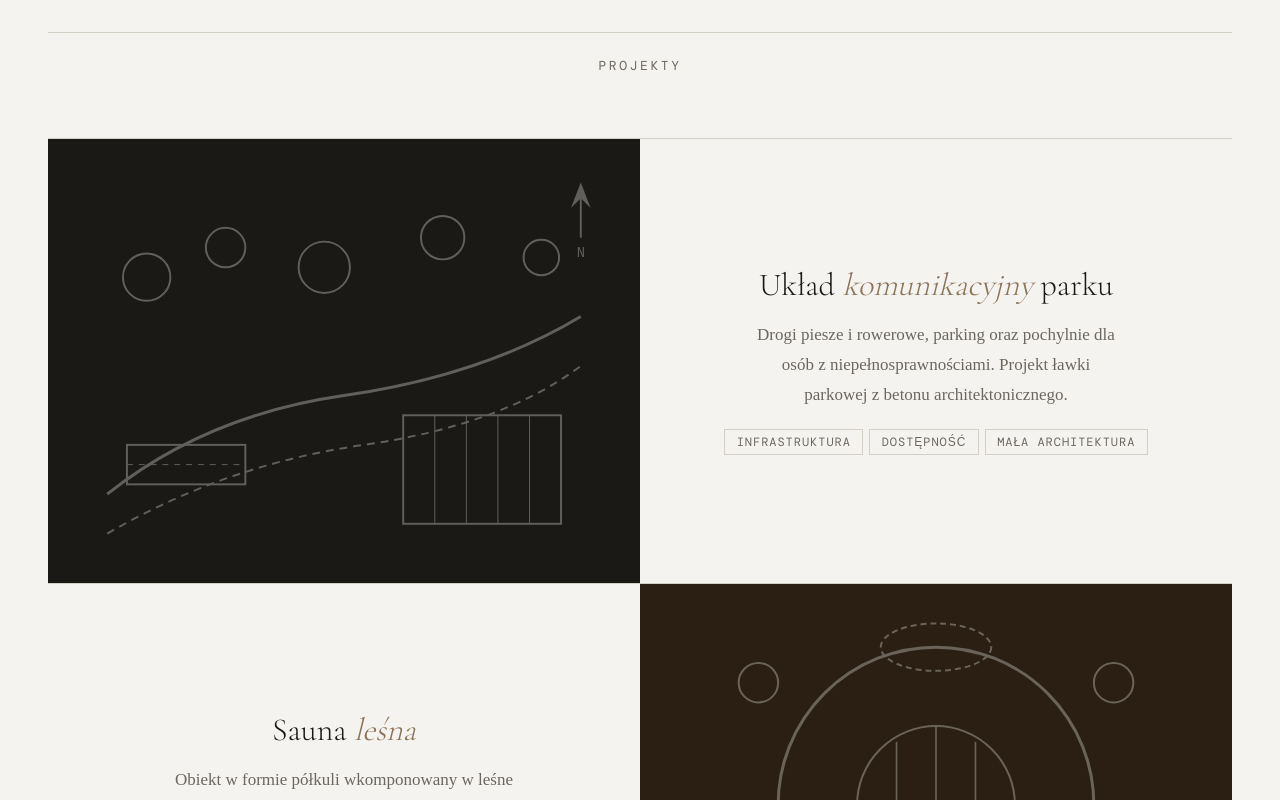
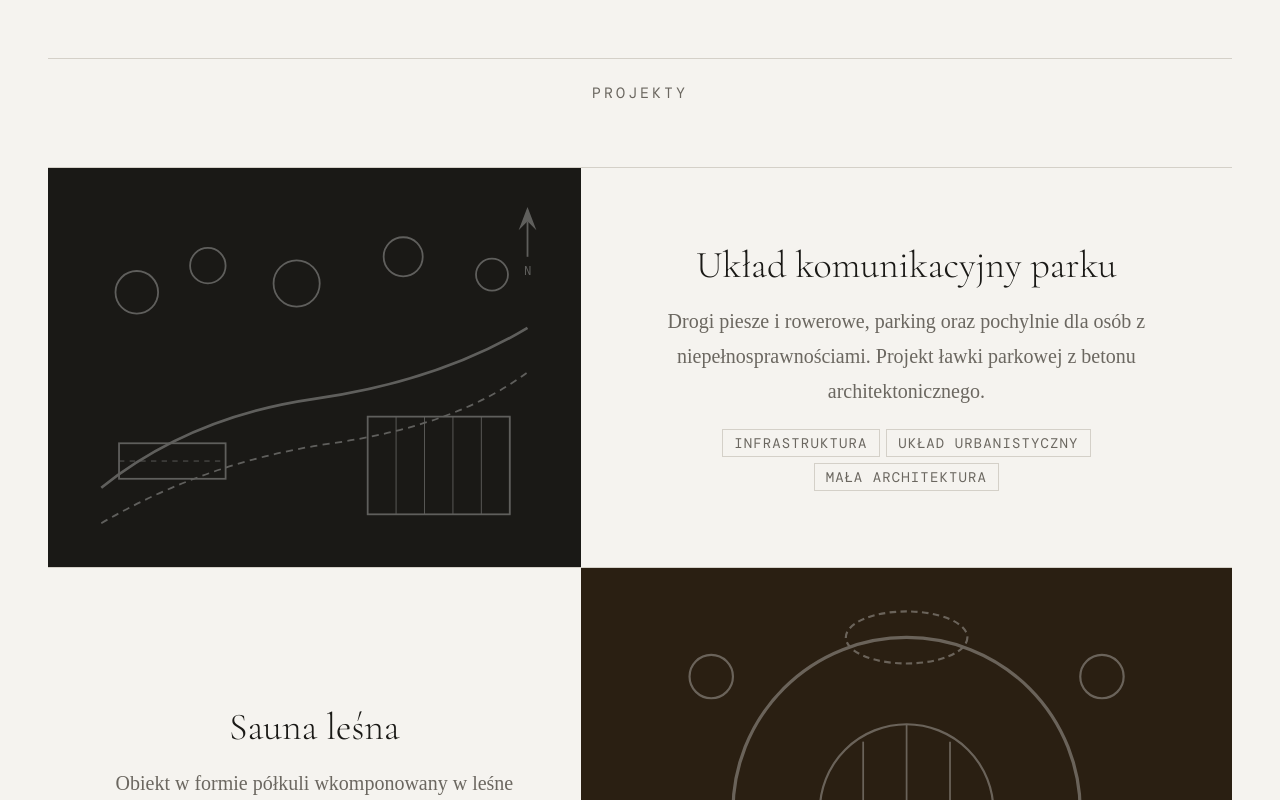
Before and after one commit to wnukiewiczofficial/julia-architecture-portfolio, a Next.js app: page / in a window 1280 px wide. Shown: the part 640-1440 px from the top of the page. Built offline with nearby package versions, Linux system fonts and the light colour scheme; a web font is replaced by a local one.

Commit message:
Better visual for projects

```diff
--- a/src/app/globals.css
+++ b/src/app/globals.css
@@ -14,6 +14,19 @@
 	--text-eyebrow: 1.125rem;
 	--text-logo: 1.875rem;
 	--text-display: clamp(2.75rem, 5.5vw, 5.5rem);
+}
+
+@media (min-width: 769px) {
+	:root {
+		--text-label-sm: 0.875rem;
+		--text-label: 0.9375rem;
+		--text-body-sm: 1.25rem;
+		--text-body: 1.375rem;
+		--text-subtitle: 1.625rem;
+		--text-eyebrow: 1.3125rem;
+		--text-logo: 2.125rem;
+		--text-display: clamp(3.25rem, 6vw, 6.25rem);
+	}
 }
 
 *,
--- a/src/components/ProjectCard.module.css
+++ b/src/components/ProjectCard.module.css
@@ -96,7 +96,7 @@
 	line-height: 1.75;
 	color: var(--ink-light);
 	font-weight: 300;
-	max-width: 360px;
+	max-width: 500px;
 	margin-inline: auto;
 	font-family: inherit;
 }
@@ -117,6 +117,20 @@
 	padding: 0.25rem 0.7rem;
 	border: 1px solid var(--line);
 	color: var(--ink-light);
+}
+
+@media (min-width: 769px) {
+	.card {
+		grid-template-columns: 0.9fr 1.1fr;
+	}
+
+	.visual {
+		padding: 2.5rem 3rem;
+	}
+
+	.title {
+		font-size: 2.375rem;
+	}
 }
 
 @media (max-width: 768px) {
--- a/src/components/ProjectCard.tsx
+++ b/src/components/ProjectCard.tsx
@@ -41,7 +41,9 @@ function ParkSvg() {
 			{/* north arrow */}
 			<line x1="270" y1="30" x2="270" y2="50" stroke="white" strokeWidth="1" />
 			<polygon points="270,22 265,35 270,30 275,35" fill="white" />
-      <text x="268" y="60" fill="white" fontSize="7" fontFamily="monospace">N</text>
+			<text x="268" y="60" fill="white" fontSize="7" fontFamily="monospace">
+				N
+			</text>
 		</svg>
 	);
 }
@@ -79,7 +81,9 @@ function GardenSvg() {
 			<rect x="20" y="20" width="260" height="185" stroke="white" strokeWidth="1.5" fill="none" />
 			{/* house */}
 			<rect x="90" y="30" width="80" height="55" stroke="white" strokeWidth="1" fill="none" />
-      <text x="115" y="62" fill="white" fontSize="7" fontFamily="monospace">DOM</text>
+			<text x="115" y="62" fill="white" fontSize="7" fontFamily="monospace">
+				DOM
+			</text>
 			{/* terrace arc */}
 			<path d="M90 85 Q130 130 170 85" stroke="white" strokeWidth="1" fill="none" />
 			<line x1="90" y1="85" x2="170" y2="85" stroke="white" strokeWidth="0.8" />
@@ -92,7 +96,9 @@ function GardenSvg() {
 			<line x1="175" y1="125" x2="235" y2="125" stroke="white" strokeWidth="0.4" />
 			{/* herb zone */}
 			<rect x="35" y="130" width="55" height="40" stroke="white" strokeWidth="1" fill="none" strokeDasharray="4 2" />
-      <text x="42" y="155" fill="white" fontSize="6" fontFamily="monospace">ZIOŁA</text>
+			<text x="42" y="155" fill="white" fontSize="6" fontFamily="monospace">
+				ZIOŁA
+			</text>
 			{/* fountain */}
 			<circle cx="145" cy="170" r="14" stroke="white" strokeWidth="1" fill="none" />
 			<circle cx="145" cy="170" r="6" stroke="white" strokeWidth="0.8" fill="none" />
@@ -139,35 +145,26 @@ export default function ProjectCard({ project, index }: Props) {
 					observer.disconnect();
 				}
 			},
-      { threshold: 0.15 }
+			{ threshold: 0.15 },
 		);
 		observer.observe(el);
 		return () => observer.disconnect();
 	}, []);
 
 	return (
-    <div
-      ref={ref}
-      className={`${styles.card} ${visible ? styles.visible : ""} ${isReversed ? styles.reversed : ""}`}
-    >
+		<div ref={ref} className={`${styles.card} ${visible ? styles.visible : ""} ${isReversed ? styles.reversed : ""}`}>
 			<div className={styles.visual} style={{ background: project.bgColor }}>
 				<div className={styles.svgWrap}>
 					<ProjectSvg id={project.id} />
 				</div>
 				{project.pdf && (
-          <a
-            href={project.pdf}
-            download
-            className={styles.pdfButton}
-          >
+					<a href={project.pdf} download className={styles.pdfButton}>
 						Pobierz PDF ↓
 					</a>
 				)}
 			</div>
 			<div className={styles.info}>
-        <h2 className={styles.title}>
-          {renderTitle(project.title, project.titleItalic)}
-        </h2>
+				<h2 className={styles.title}>{renderTitle(project.title, project.titleItalic || "")}</h2>
 				<p className={styles.desc}>{project.description}</p>
 				<div className={styles.tags}>
 					{project.tags.map((tag) => (
--- a/src/data/projects.ts
+++ b/src/data/projects.ts
@@ -4,19 +4,16 @@ export const projects: Project[] = [
 	{
 		id: "park-komunikacyjny",
 		title: "Układ komunikacyjny parku",
-    titleItalic: "komunikacyjny",
 		description:
 			"Drogi piesze i rowerowe, parking oraz pochylnie dla osób z niepełnosprawnościami. Projekt ławki parkowej z betonu architektonicznego.",
-    tags: ["Infrastruktura", "Dostępność", "Mała architektura"],
+		tags: ["Infrastruktura", "Układ urbanistyczny", "Mała architektura"],
 		pdf: null,
 		bgColor: "#1a1916",
 	},
 	{
 		id: "sauna-lesna",
 		title: "Sauna leśna",
-    titleItalic: "leśna",
-    description:
-      "Obiekt w formie półkuli wkomponowany w leśne otoczenie. Projekt uzupełniony o nasadzenia i zbiornik wodny.",
+		description: "Obiekt w formie półkuli wkomponowany w leśne otoczenie. Projekt uzupełniony o nasadzenia i zbiornik wodny.",
 		tags: ["Obiekt kubaturowy", "Naturalne materiały"],
 		pdf: null,
 		bgColor: "#2a1f12",
@@ -24,9 +21,7 @@ export const projects: Project[] = [
 	{
 		id: "ogrod-przydomowy",
 		title: "Ogród przydomowy",
-    titleItalic: "przydomowy",
-    description:
-      "Projekt koncepcyjny i wykonawczy. Taras, patio drewniane, strefa ziołowa, fontanna. 36 gatunków roślin.",
+		description: "Projekt koncepcyjny i wykonawczy. Taras, patio drewniane, strefa ziołowa, fontanna. 36 gatunków roślin.",
 		tags: ["Projekt zieleni", "Nawierzchnie", "Mała architektura"],
 		pdf: null,
 		bgColor: "#121e2a",
--- a/src/types/project.ts
+++ b/src/types/project.ts
@@ -1,7 +1,7 @@
 export interface Project {
 	id: string;
 	title: string;
-  titleItalic: string;
+	titleItalic?: string;
 	description: string;
 	tags: string[];
 	pdf: string | null;
```
Lines whose indentation alone changed are shown as unchanged.
